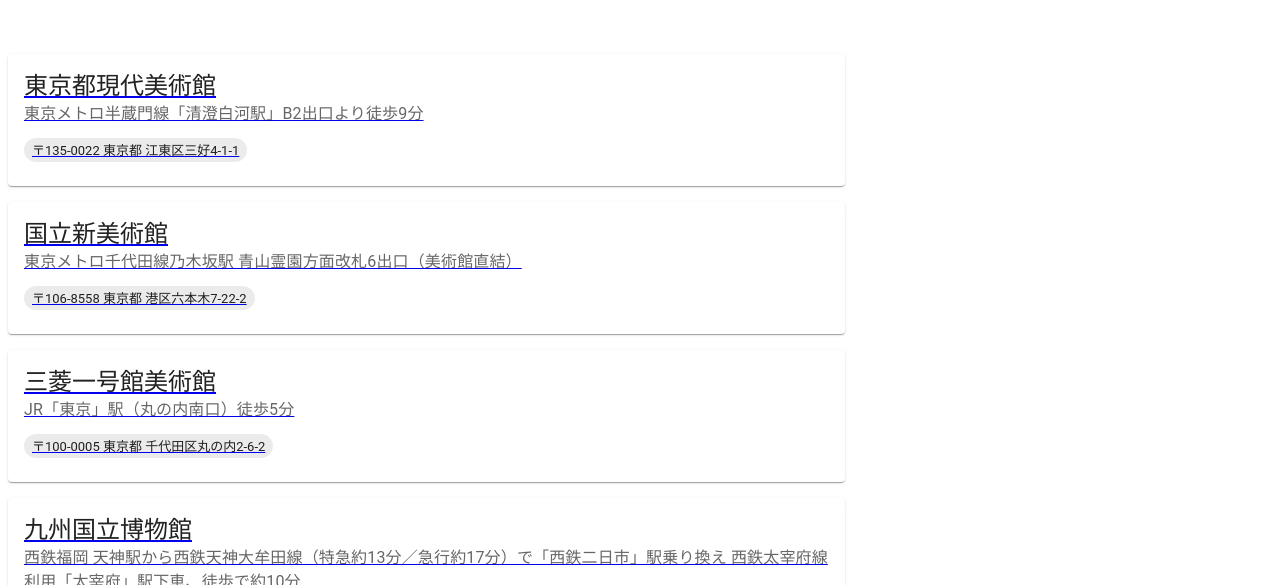
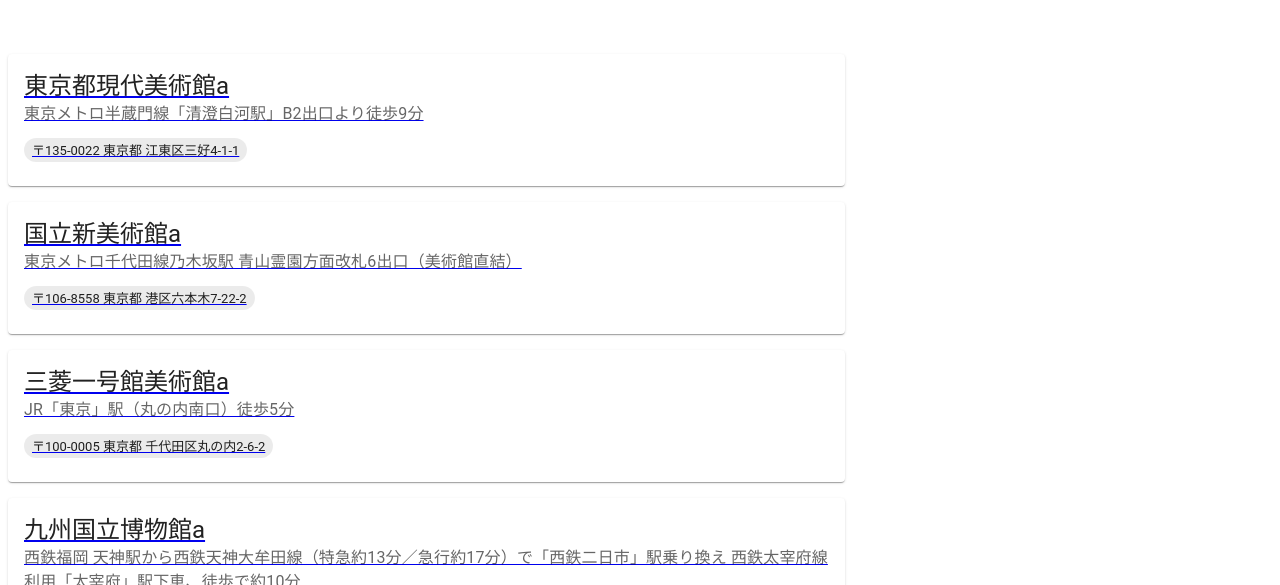
Before and after one commit to monstera3/ato, a React (Create React App) app: page /museums in a window 1280 px wide. Shown: the part 215-800 px from the top of the page. Built offline with nearby package versions, Linux system fonts and the light colour scheme; no server answers.

Commit message:
refactor: rename to MuseumCard.tsx

```diff
--- a/src/components/model/Museum.tsx
+++ b/src/components/model/MuseumCard.tsx
@@ -1,13 +1,13 @@
 import { Card, CardContent, Chip, Stack, Typography } from '@mui/material';
 import { MuseumType } from '../../data';
 
-export const Museum = ( props:{ museum: MuseumType}) => {
+export const MuseumCard = (props:{ museum: MuseumType}) => {
 
   return(
     <Card sx={{ minWidth: 275 }}>
       <CardContent>
         <Typography variant="h5" component="div">
-          {props.museum.museumName}
+          {props.museum.museumName}a
         </Typography>
         <Typography sx={{ mb: 1.5 }} color="text.secondary">
           {props.museum.access}
--- a/src/components/page/MuseumDetail.tsx
+++ b/src/components/page/MuseumDetail.tsx
@@ -1,11 +1,11 @@
 import { useParams } from 'react-router-dom';
 import { getMuseum } from '../../data';
-import { Museum } from '../model/Museum';
+import { MuseumCard } from '../model/MuseumCard';
 
 export const MuseumDetail = () => {
   const params = useParams();
   const museum = getMuseum(parseInt(params.museumId ? params.museumId : '0', 10));
   return (
-    <Museum museum={museum} />
+    <MuseumCard museum={museum} />
      )
 }
--- a/src/components/page/MuseumList.tsx
+++ b/src/components/page/MuseumList.tsx
@@ -1,6 +1,6 @@
 import { Grid} from '@mui/material';
 import { getMuseums } from '../../data';
-import { Museum } from '../model/Museum';
+import { MuseumCard } from '../model/MuseumCard';
 import { Link } from 'react-router-dom';
 
 export const MuseumList=()=> {
@@ -12,7 +12,7 @@
       {museums.map((museum)=>(
         <Grid item xs={8} key={museum.id}>
           <Link to={'/museums/'+museum.id}>
-            <Museum museum={museum}/>
+            <MuseumCard museum={museum}/>
           </Link>
 
         </Grid>
```
